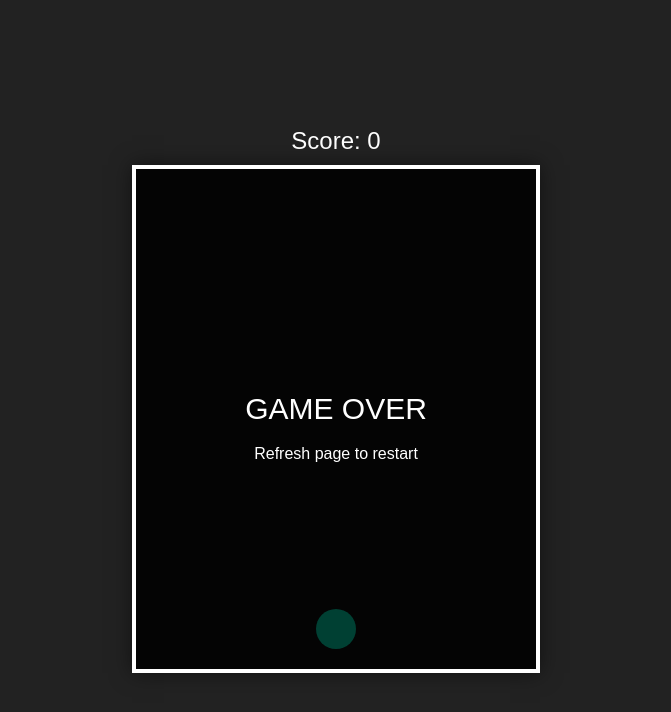
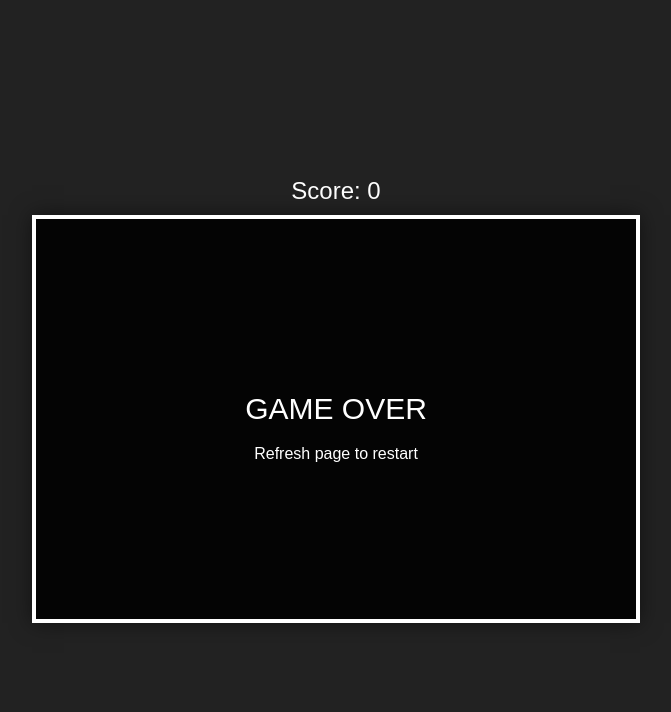
Before and after one commit to cyrusm1-c/soccercool, a plain HTML site: page index.html in a window 1280 px wide. Shown: the whole page, without its empty margins (304-975 px from the left). Drawn offline with Linux system fonts and the light colour scheme.

Commit message:
Update index.html

```diff
--- a/index.html
+++ b/index.html
@@ -32,7 +32,7 @@
 <body>
     <!-- 2. HTML STRUCTURE -->
     <div id="scoreBoard">Score: <span id="score">0</span></div>
-    <canvas id="gameCanvas" width="400" height="500"></canvas>
+    <canvas id="gameCanvas" width="600" height="400"></canvas>
 
     <!-- 3. JAVASCRIPT LOGIC -->
     <script>
```
